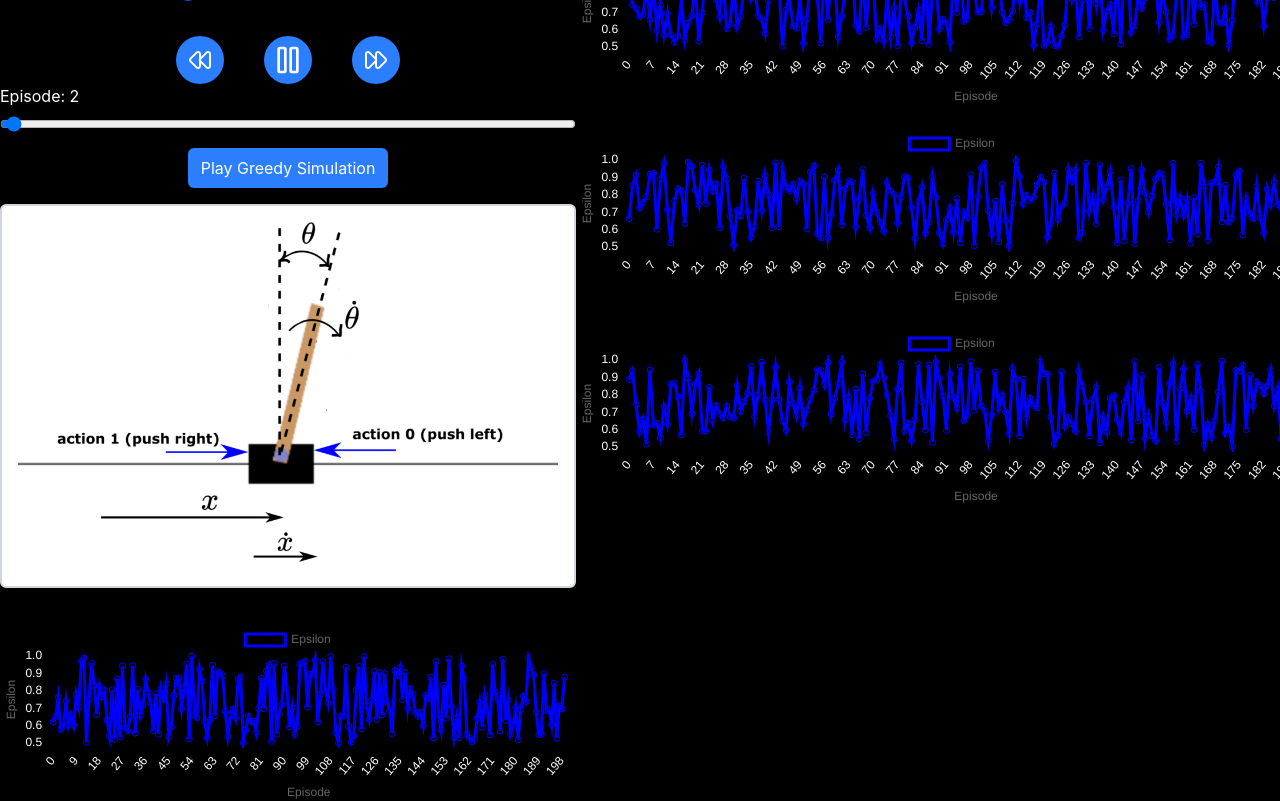
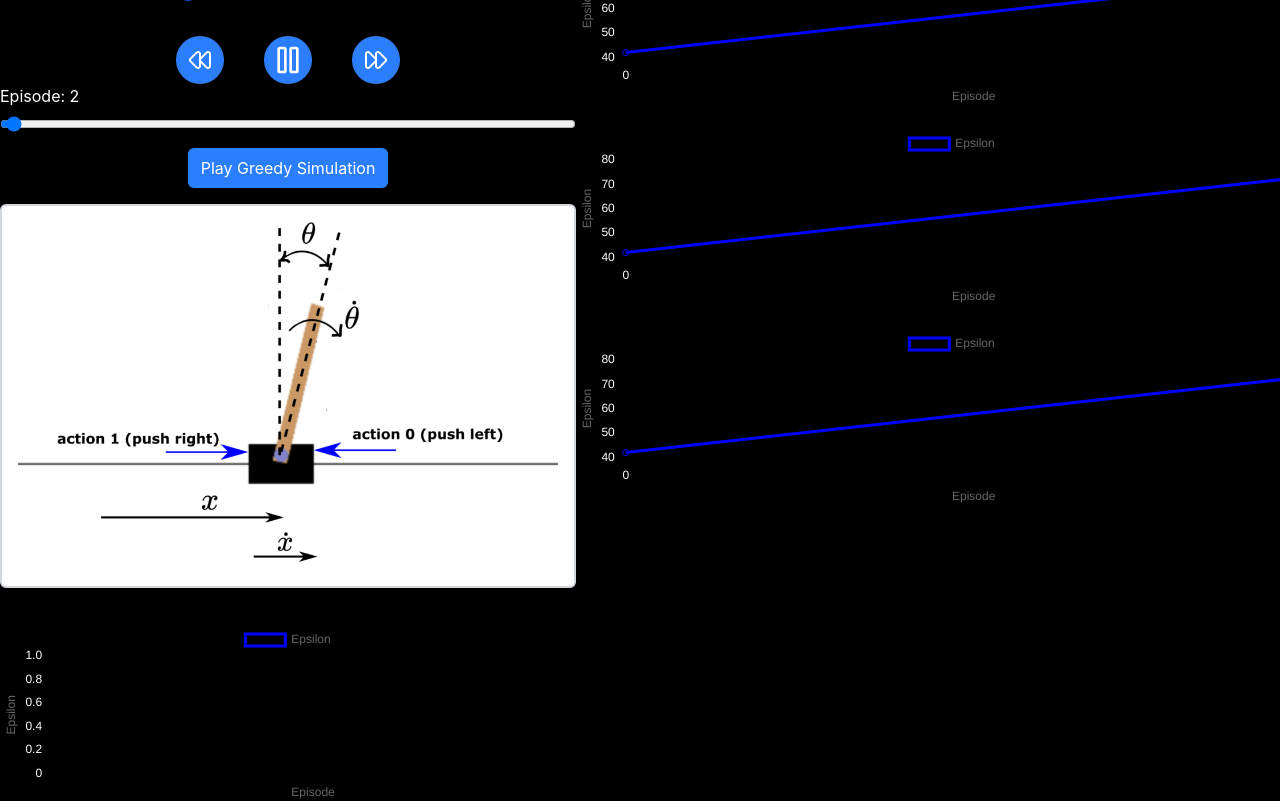
Before and after one commit to ultracookies/ai-algorithm-visualiser, a Next.js app: page /rl-algos/dqn in a window 1280 px wide. Shown: the part 740-1541 px from the top of the page. Built offline with nearby package versions, Linux system fonts and the light colour scheme.

Commit message:
Reorganize functionality in regards to pausing and updating UI.

```diff
--- a/app/rl-algos/dqn/Idk.tsx
+++ b/app/rl-algos/dqn/Idk.tsx
@@ -1,6 +1,6 @@
 "use client";
 
-import React, { useCallback, useState } from "react";
+import React, { useCallback, useEffect, useRef, useState } from "react";
 
 import NeuralNetworkSVG from "../../utils/neural-network-components/neural-network-visual";
 import {
@@ -9,14 +9,22 @@ import {
 } from "./dqnComponents";
 import { Idk } from "../../utils/playback-control-components/seek-bar";
 import { WeightTableContainerProps } from "../../utils/weight-table-types";
+import { getDims } from "./mockNetworkUtils";
 
 export const Idk2 = ({
-  networkDims,
   network,
+  numEpisodes,
 }: {
-  networkDims: number[];
   network: WeightTableContainerProps[];
+  numEpisodes: number;
 }) => {
+  const [chartData, setChartData] = useState<number[]>([]);
+  const [currentEpisode, setCurrentEpisode] = useState(0);
+
+  const networkDims = getDims(network);
+
+  const intervalRef = useRef<NodeJS.Timeout | null>(null);
+
   const [selectedNeurons, setSelectedNeurons] = useState(() => {
     const networkNodeLayers: Set<number>[] = [];
     for (let i = 0; i < networkDims.length; ++i) {
@@ -24,6 +32,34 @@ export const Idk2 = ({
     }
     return networkNodeLayers;
   });
+
+  const [isPaused, setIsPaused] = useState(false);
+
+  const handlePauseBtn = useCallback(() => setIsPaused(!isPaused), [isPaused]);
+
+  const pauseTheUpdates = () => {
+    setIsPaused(true);
+  };
+
+  const appendToChartData = (dataPoint: number) => {
+    setChartData((prev) => {
+      const data = [...prev];
+      data.push(dataPoint);
+      return data;
+    });
+  };
+
+  const handleCurrentEpisodeChange = (
+    e: React.ChangeEvent<HTMLInputElement>
+  ) => {
+    setCurrentEpisode(Number(e.target.value));
+  };
+
+  const incrementCurrentEpisode = () => {
+    const newEpisode =
+      currentEpisode < numEpisodes ? currentEpisode + 1 : currentEpisode;
+    setCurrentEpisode(newEpisode);
+  };
 
   const handleNeuronClick = useCallback(
     (layerIndex: number, neuronIndex: number) => {
@@ -46,6 +82,22 @@ export const Idk2 = ({
     []
   );
 
+  const handleMouseDown = () => {
+    clearInterval(intervalRef.current!);
+    pauseTheUpdates();
+  };
+
+  useEffect(() => {
+    if (isPaused) return;
+
+    intervalRef.current = setInterval(() => {
+      incrementCurrentEpisode();
+      appendToChartData(Math.random() * 100);
+    }, 2000);
+
+    return () => clearInterval(intervalRef.current!);
+  });
+
   return (
     <>
       <div className="flex justify-center">
@@ -60,11 +112,19 @@ export const Idk2 = ({
               selectedNeurons={selectedNeurons}
               handleNeuronClick={handleNeuronClick}
             />
-            <Idk numEpisodes={200} />
+            <Idk
+              numEpisodes={numEpisodes}
+              currentEpisode={currentEpisode}
+              handleCurrentEpisodeChange={handleCurrentEpisodeChange}
+              handleMouseDown={handleMouseDown}
+              handlePauseBtn={handlePauseBtn}
+              isPaused={isPaused}
+            />
           </div>
           <NeuralNetworkTrainingMetricsDisplay
             network={network}
             selectedNeurons={selectedNeurons}
+            chartData={chartData}
           />
         </div>
         <DeepQNetworkDescription />
--- a/app/rl-algos/dqn/dqnComponents.tsx
+++ b/app/rl-algos/dqn/dqnComponents.tsx
@@ -6,9 +6,11 @@ import WeightTablesContainer from "../../utils/weight-table-components/weight-ta
 export const NeuralNetworkTrainingMetricsDisplay = ({
   network,
   selectedNeurons,
+  chartData,
 }: {
   network: WeightTableContainerProps[];
   selectedNeurons: Set<number>[];
+  chartData: number[];
 }) => {
   return (
     <div className="flex flex-col" style={{ width: "auto" }}>
@@ -16,9 +18,9 @@ export const NeuralNetworkTrainingMetricsDisplay = ({
         network={network}
         selectedNeurons={selectedNeurons}
       />
-      <LineGraph numEpisodes={200} />
-      <LineGraph numEpisodes={200} />
-      <LineGraph numEpisodes={200} />
+      <LineGraph chartData={chartData} />
+      <LineGraph chartData={chartData} />
+      <LineGraph chartData={chartData} />
     </div>
   );
 };
@@ -37,7 +39,7 @@ export const GreedySimulationContainer = ({
         Play Greedy Simulation
       </button>
       <SimulationStream />
-      <LineGraph numEpisodes={200} />
+      <LineGraph chartData={[]} />
     </>
   );
 };
--- a/app/rl-algos/dqn/mockNetworkUtils.ts
+++ b/app/rl-algos/dqn/mockNetworkUtils.ts
@@ -35,7 +35,7 @@ function generateRandomArray(
   return layer;
 }
 
-function getDims(layers: WeightTableContainerProps[]): number[] {
+export function getDims(layers: WeightTableContainerProps[]): number[] {
   const dims: number[] = [];
   dims.push(layers[0].layerWeights.length, layers[0].layerWeights[0].length);
   for (let i = 1; i < layers.length; ++i) {
--- a/app/rl-algos/dqn/page.tsx
+++ b/app/rl-algos/dqn/page.tsx
@@ -4,5 +4,5 @@ import { initMockNetwork } from "./mockNetworkUtils";
 export default function Page() {
   const networkDims = [5, 20, 10, 5, 3];
   const network = initMockNetwork(networkDims);
-  return <Idk2 network={network} networkDims={networkDims} />;
+  return <Idk2 network={network} numEpisodes={200} />;
 }
--- a/app/utils/playback-control-components/seek-bar.tsx
+++ b/app/utils/playback-control-components/seek-bar.tsx
@@ -11,29 +11,25 @@ import { GreedySimulationContainer } from "../../rl-algos/dqn/dqnComponents";
 const iconButtonClasses =
   "flex items-center justify-center w-12 h-12 rounded-full bg-blue-500 text-white hover:bg-blue-600 shadow-md transition";
 
-export const Idk = memo(({ numEpisodes }: { numEpisodes: number }) => {
-  const [currentEpisode, setCurrentEpisode] = useState(0);
-  const [isPaused, setIsPaused] = useState(false);
-
-  const handlePauseBtn = useCallback(() => setIsPaused(!isPaused), [isPaused]);
-
+export const Idk = memo(
+  ({
+    numEpisodes,
+    currentEpisode,
+    handleCurrentEpisodeChange,
+    handleMouseDown,
+    isPaused,
+    handlePauseBtn,
+  }: {
+    numEpisodes: number;
+    currentEpisode: number;
+    handleCurrentEpisodeChange: (
+      e: React.ChangeEvent<HTMLInputElement>
+    ) => void;
+    handleMouseDown: () => void;
+    isPaused: boolean;
+    handlePauseBtn: () => void;
+  }) => {
     console.log("Idk re-render");
-
-  const handleCurrentEpisodeChange = (
-    e: React.ChangeEvent<HTMLInputElement>
-  ) => {
-    setCurrentEpisode(Number(e.target.value));
-  };
-
-  const incrementCurrentEpisode = () => {
-    const newEpisode =
-      currentEpisode < numEpisodes ? currentEpisode + 1 : currentEpisode;
-    setCurrentEpisode(newEpisode);
-  };
-
-  const pauseTheUpdates = () => {
-    setIsPaused(true);
-  };
 
     return (
       <>
@@ -42,14 +38,13 @@ export const Idk = memo(({ numEpisodes }: { numEpisodes: number }) => {
           numEpisodes={numEpisodes}
           currentEpisode={currentEpisode}
           handleCurrentEpisodeChange={handleCurrentEpisodeChange}
-        incrementCurrentEpisode={incrementCurrentEpisode}
-        pauseTheUpdates={pauseTheUpdates}
-        isPaused={isPaused}
+          handleMouseDown={handleMouseDown}
         />
         <GreedySimulationContainer isPaused={isPaused} />
       </>
     );
-});
+  }
+);
 // memoize this
 export const MediaControls = memo(
   ({
@@ -77,39 +72,19 @@ export const MediaControls = memo(
 function SeekBar({
   numEpisodes,
   currentEpisode,
-  incrementCurrentEpisode,
   handleCurrentEpisodeChange,
-  isPaused,
-  pauseTheUpdates,
+  handleMouseDown,
 }: {
   numEpisodes: number;
   currentEpisode: number;
-  incrementCurrentEpisode: () => void;
   handleCurrentEpisodeChange: (e: React.ChangeEvent<HTMLInputElement>) => void;
-  isPaused: boolean;
-  pauseTheUpdates: () => void;
+  handleMouseDown: () => void;
 }) {
   const formatEpisode = (episode: number) => {
     return `Episode: ${episode}`;
   };
-  const intervalRef = useRef<NodeJS.Timeout | null>(null);
 
   console.log("seekbar re-render");
-
-  useEffect(() => {
-    if (isPaused) return;
-
-    intervalRef.current = setInterval(() => {
-      incrementCurrentEpisode();
-    }, 2000);
-
-    return () => clearInterval(intervalRef.current!);
-  });
-
-  const handleMouseDown = () => {
-    clearInterval(intervalRef.current!);
-    pauseTheUpdates();
-  };
 
   return (
     <div className="flex flex-col gap-2 w-full">
--- a/app/utils/training-metric-components.tsx
+++ b/app/utils/training-metric-components.tsx
@@ -23,16 +23,13 @@ ChartJS.register(
   Legend
 );
 
-export function LineGraph({ numEpisodes }: { numEpisodes: number }) {
+export function LineGraph({ chartData }: { chartData: number[] }) {
   const data = {
-    labels: Array.from({ length: numEpisodes }, (_, i) => i),
+    labels: Array.from(chartData, (_, i) => i),
     datasets: [
       {
         label: "Epsilon",
-        data: Array.from(
-          { length: numEpisodes },
-          () => Math.random() * 0.5 + 0.5
-        ),
+        data: chartData,
         borderColor: "blue",
       },
     ],
```
Lines whose indentation alone changed are shown as unchanged.
